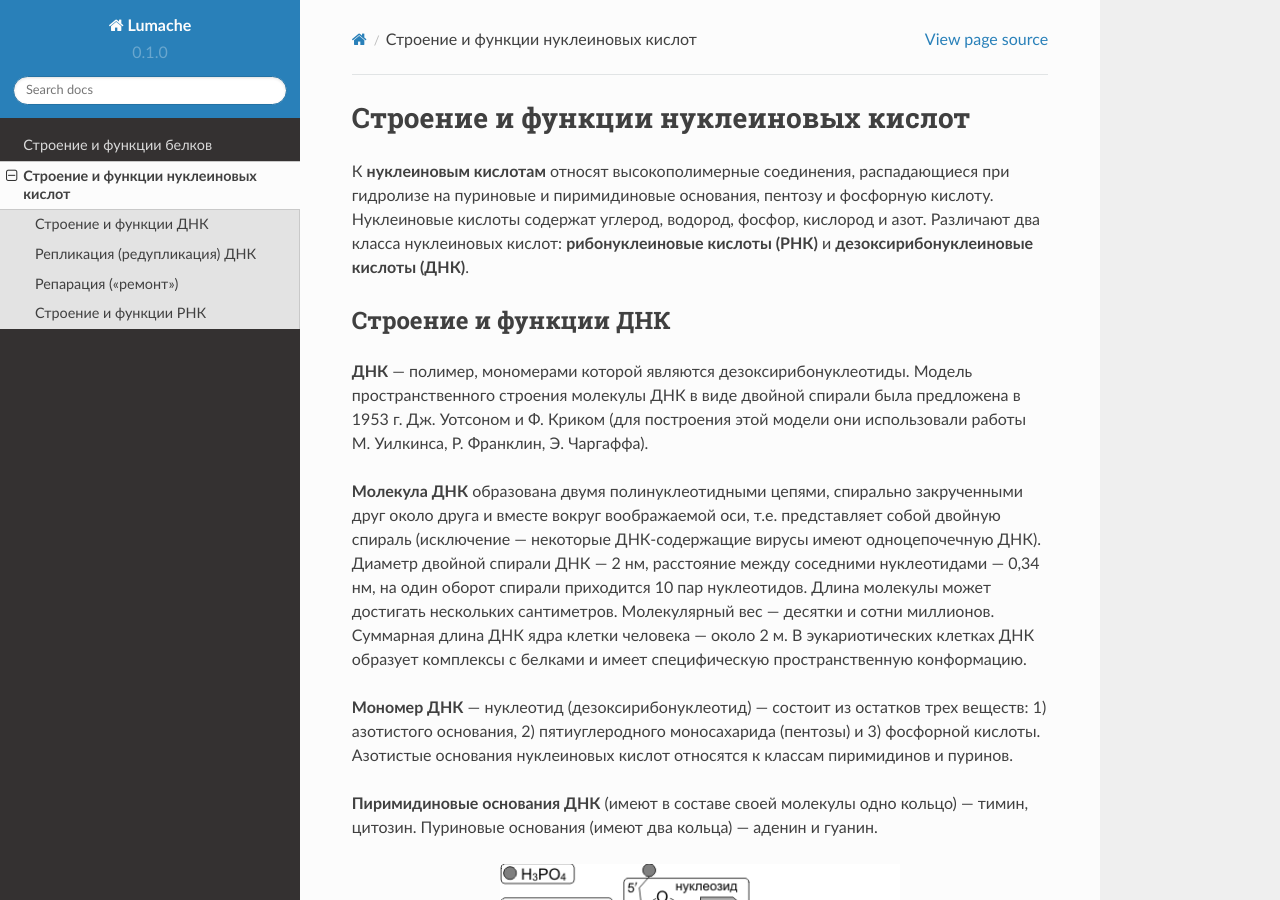
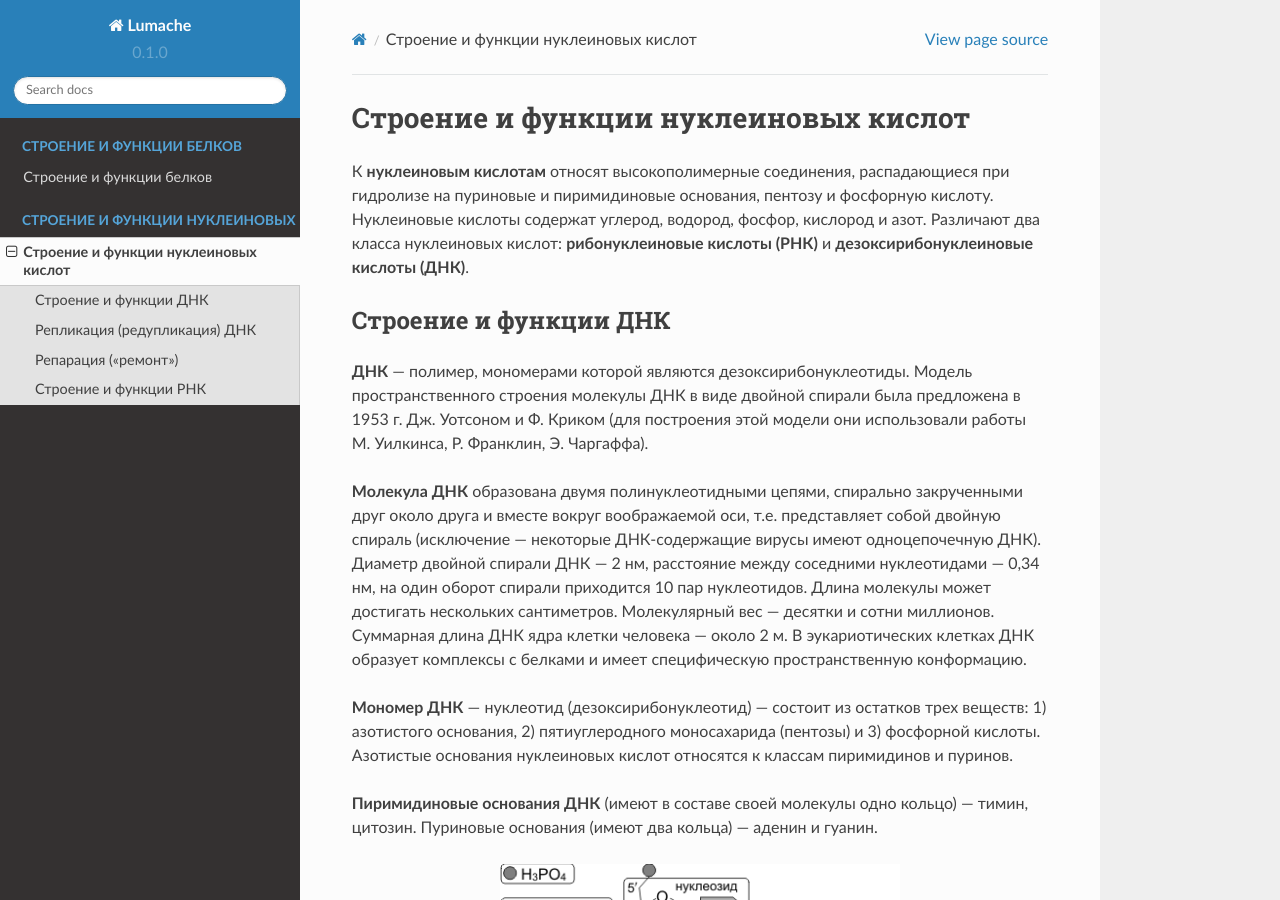
Before and after one commit to neptune2021/test_documentation, a Sphinx documentation site: the page built from docs/source/002.rst, in a window 1280 px wide and 900 px high. Built offline with Sphinx 7.4.7 and the Read the Docs theme 2.0.0, drawn with Linux system fonts in a browser that asks for light colours.

Commit message:
Update index.rst

```diff
--- a/docs/source/index.rst
+++ b/docs/source/index.rst
@@ -2,6 +2,9 @@
 ===================================
 
 .. toctree::
+   :maxdepth: 2
+   :hidden:
+   :caption: Строение и функции белков
 
    001
 
@@ -9,5 +12,8 @@
 ===================================
 
 .. toctree::
+   :maxdepth: 2
+   :hidden:
+   :caption: Строение и функции нуклеиновых кислот
 
    002
```
